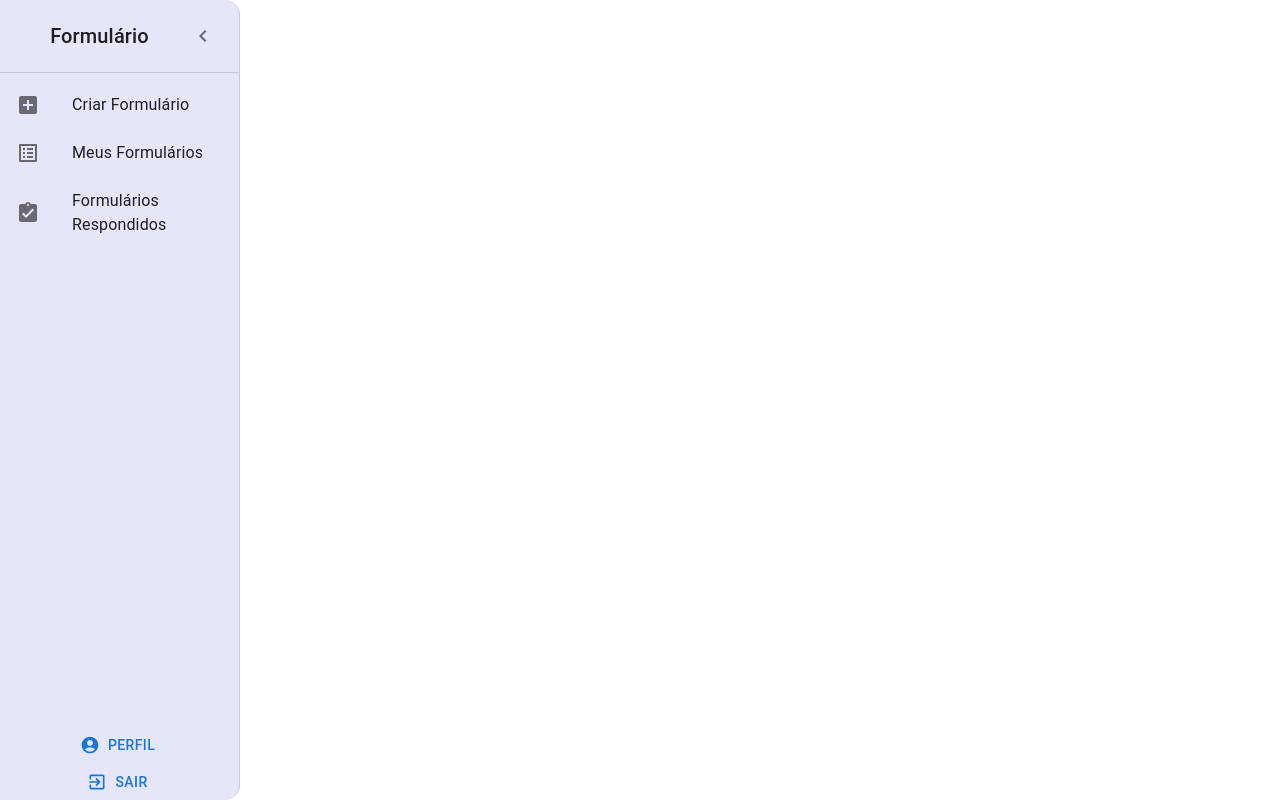
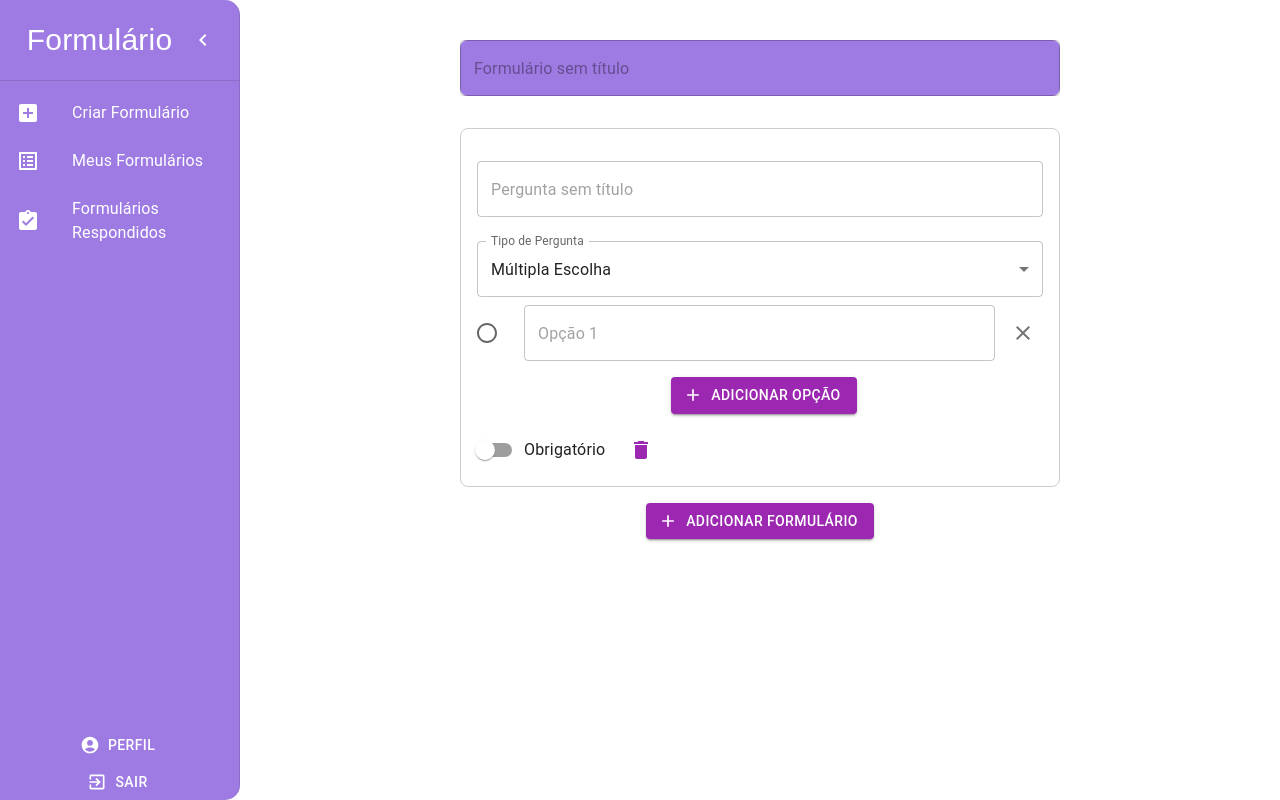
Before and after one commit to thiagobapt/formular.io-front-end, a React (Create React App) app: page / in a window 1280 px wide. Built offline with nearby package versions, Linux system fonts and the light colour scheme.

Commit message:
Inserindo o form

```diff
--- a/package.json
+++ b/package.json
@@ -16,6 +16,7 @@
     "@types/react-dom": "^18.3.0",
     "react": "^18.3.1",
     "react-dom": "^18.3.1",
+    "react-router-dom": "^6.23.1",
     "react-scripts": "5.0.1",
     "styled-components": "^6.1.11",
     "typescript": "^4.9.5",
--- /dev/null
+++ b/src/App.js
@@ -0,0 +1,19 @@
+import React from 'react';
+import { Box, CssBaseline } from '@mui/material';
+import Sidebar from './Componentes/Sidebar';
+import MainForm from './Componentes/MainForm';
+
+
+const App = () => {
+  return (
+    <Box sx={{ display: 'flex' }}>
+      <CssBaseline />
+      <Sidebar/>
+      <Box component="main" sx={{ flexGrow: 1, p: 3 }}>
+        <MainForm/>
+      </Box>
+    </Box>
+  );
+};
+
+export default App;
--- a/src/App.tsx
+++ /dev/null
@@ -1,12 +0,0 @@
-import React from 'react';
-import Sidebar from './Componentes/Sidebar';
-
-
-
-function App() {
-  return (
-    <Sidebar/>
-  );
-}
-
-export default App;
--- /dev/null
+++ b/src/Componentes/Form.js
@@ -0,0 +1,68 @@
+// src/components/Form.js
+import React, { useState } from 'react';
+import { TextField, Button, IconButton, Select, MenuItem, FormControl, InputLabel, RadioGroup, FormControlLabel, Radio, Switch, Box } from '@mui/material';
+import { Add as AddIcon, Clear, Delete as DeleteIcon } from '@mui/icons-material';
+
+const Form = ({ id, removeForm }) => {
+  const [questionType, setQuestionType] = useState('multipleChoice');
+  const [options, setOptions] = useState(['']);
+
+  const handleAddOption = () => {
+    setOptions([...options, '']);
+  };
+
+  const handleOptionChange = (index, value) => {
+    const newOptions = [...options];
+    newOptions[index] = value;
+    setOptions(newOptions);
+  };
+
+  const handleRemoveOption = (index) => {
+    const newOptions = [...options];
+    newOptions.splice(index, 1);
+    setOptions(newOptions);
+  };
+
+  return (
+    <Box sx={{ border: '1px solid #ccc', padding: '16px', marginBottom: '16px', borderRadius: '8px', width: '600px', margin: '0 auto' }}>
+      <TextField placeholder="Pergunta sem título" variant="outlined" margin="normal" style={{ width: '100%' }} />
+      <FormControl variant="outlined" margin="normal" style={{ width: '100%' }}>
+        <InputLabel>Tipo de Pergunta</InputLabel>
+        <Select value={questionType} onChange={(e) => setQuestionType(e.target.value)} label="Tipo de Pergunta">
+          <MenuItem value="multipleChoice">Múltipla Escolha</MenuItem>
+          <MenuItem value="essay">Dissertativa</MenuItem>
+        </Select>
+      </FormControl>
+      {questionType === 'multipleChoice' ? (
+        <>
+          <RadioGroup>
+            {options.map((option, index) => (
+              <div key={index} style={{ display: 'flex', alignItems: 'center', marginBottom: '8px' }}>
+                <FormControlLabel value={option} control={<Radio />} label="" />
+                <TextField placeholder={`Opção ${index + 1}`} value={option} onChange={(e) => handleOptionChange(index, e.target.value)} variant="outlined" style={{ flexGrow: 1, marginRight: '8px' }} />
+                <IconButton onClick={() => handleRemoveOption(index)}>
+                  <Clear/>
+                </IconButton>
+              </div>
+            ))}
+            <div style={{ display: 'flex', justifyContent: 'center', alignItems: 'center', marginTop: '8px' }}>
+              <Button variant="contained" onClick={handleAddOption} startIcon={<AddIcon />} style={{ marginLeft: '8px' }} color='secondary'>
+                Adicionar Opção
+              </Button>
+            </div>
+          </RadioGroup>
+        </>
+      ) : (
+        <TextField placeholder="Pergunta sem título" variant="outlined" margin="normal" style={{ width: '100%' }} />
+      )}
+      <div style={{ display: 'flex', alignItems: 'center', marginTop: '16px' }}>
+        <FormControlLabel control={<Switch />} label="Obrigatório" />
+        <IconButton onClick={() => removeForm(id)} color="secondary" aria-label="delete">
+          <DeleteIcon />
+        </IconButton>
+      </div>
+    </Box>
+  );
+};
+
+export default Form;
--- /dev/null
+++ b/src/Componentes/MainForm.js
@@ -0,0 +1,40 @@
+// src/components/MainForm.js
+import React, { useState } from 'react';
+import { TextField, Button, Box } from '@mui/material';
+import Form from './Form';
+import { Add as AddIcon } from '@mui/icons-material';
+
+const MainForm = () => {
+  const [forms, setForms] = useState([{ id: 1 }]);
+
+  const handleAddForm = () => {
+    setForms([...forms, { id: forms.length + 1 }]);
+  };
+
+  const handleRemoveForm = (id) => {
+    setForms(forms.filter(form => form.id !== id));
+  };
+
+  return (
+    <Box sx={{ display: 'flex', flexDirection: 'column', alignItems: 'center', padding: '16px' }}>
+      <TextField
+        placeholder="Formulário sem título"
+        variant="outlined"
+        margin="normal"
+        style={{ backgroundColor: '#9e7be3', borderRadius: '8px', width: '600px', margin: '0 auto', marginBottom: '32px'}}
+      />
+      {forms.map((form, index) => (
+        <Box key={form.id} sx={{ width: '100%', display: 'flex', justifyContent: 'center', marginBottom: index !== forms.length - 1 ? '32px' : '0' }}>
+          <Form id={form.id} removeForm={handleRemoveForm} />
+        </Box>
+      ))}
+      <Box sx={{ display: 'flex', justifyContent: 'center', marginTop: '16px' }}>
+        <Button variant="contained" onClick={handleAddForm} startIcon={<AddIcon />} color='secondary'>
+          Adicionar Formulário
+        </Button>
+      </Box>
+    </Box>
+  );
+};
+
+export default MainForm;
--- a/src/Componentes/Sidebar.js
+++ b/src/Componentes/Sidebar.js
@@ -20,7 +20,7 @@ const Sidebar = () => {
         '& .MuiDrawer-paper': {
           width: open ? 240 : 60,
           boxSizing: 'border-box',
-          backgroundColor: 'lavender',
+          backgroundColor: '#9e7be3',
           transition: 'width 0.3s',
           overflowX: 'hidden' , // Adicionado para evitar a barra de rolagem horizontal
           borderRadius: '0 15px 15px 0'
@@ -28,42 +28,42 @@ const Sidebar = () => {
         },
       }}
     >
-      <Box sx={{ display: 'flex', alignItems: 'center', justifyContent: 'center', p: 2 }}>
+      <Box sx={{ display: 'flex', alignItems: 'center', justifyContent: 'center', p: 2}}>
         {open && (
-          <Typography variant="h6" noWrap sx={{ flexGrow: 1, textAlign: 'center' }}>
+          <Typography variant="h6" noWrap sx={{ flexGrow: 1, textAlign: 'center', color: 'white' , fontFamily:'sans-serif', fontSize:'30px'}}>
             Formulário
           </Typography>
         )}
         <IconButton onClick={handleDrawerToggle}>
-          {open ? <ChevronLeftIcon /> : <MenuIcon />}
+          {open ? <ChevronLeftIcon style={{color:'white'}} /> : <MenuIcon  style={{color:'white'}}/>}
         </IconButton>
       </Box>
       <Divider />
       <List>
         <ListItem button>
           <ListItemIcon>
-            <AddBox />
+            <AddBox style={{color:'white'}} />
           </ListItemIcon>
-          {open && <ListItemText primary="Criar Formulário" />}
+          {open && <ListItemText primary="Criar Formulário" style={{color:'white'}} />}
         </ListItem>
         <ListItem button>
           <ListItemIcon>
-            <ListAlt />
+            <ListAlt style={{color:'white'}} />
           </ListItemIcon>
-          {open && <ListItemText primary="Meus Formulários" />}
+          {open && <ListItemText primary="Meus Formulários" style={{color:'white'}} />}
         </ListItem>
         <ListItem button>
           <ListItemIcon>
-            <AssignmentTurnedIn />
-          </ListItemIcon>
-          {open && <ListItemText primary="Formulários Respondidos" />}
+            <AssignmentTurnedIn style={{color:'white'}} />
+          </ListItemIcon >
+          {open && <ListItemText primary="Formulários Respondidos" style={{color:'white'}} />}
         </ListItem>
       </List>
       <Box sx={{ position: 'absolute', bottom: 0, width: '100%' }}>
-        <Button startIcon={<AccountCircle />} fullWidth>
+        <Button startIcon={<AccountCircle />} fullWidth style={{color:'white'}}>
           {open && "Perfil"}
         </Button>
-        <Button startIcon={<ExitToApp />} fullWidth onClick={() => console.log('Redirecionando...')}>
+        <Button startIcon={<ExitToApp />} fullWidth onClick={() => console.log('Redirecionando...')} style={{color:'white'}}>
           {open && "Sair"}
         </Button>
       </Box>
--- a/src/index.tsx
+++ b/src/index.tsx
@@ -3,13 +3,16 @@ import ReactDOM from 'react-dom/client';
 import './index.css';
 import App from './App';
 import reportWebVitals from './reportWebVitals';
+import { BrowserRouter } from 'react-router-dom';
 
 const root = ReactDOM.createRoot(
   document.getElementById('root') as HTMLElement
 );
 root.render(
   <React.StrictMode>
+    <BrowserRouter>
     <App />
+    </BrowserRouter>
   </React.StrictMode>
 );
 
```
Also changed, not shown: 1 other file (tests, documents, lock files or other folders).
